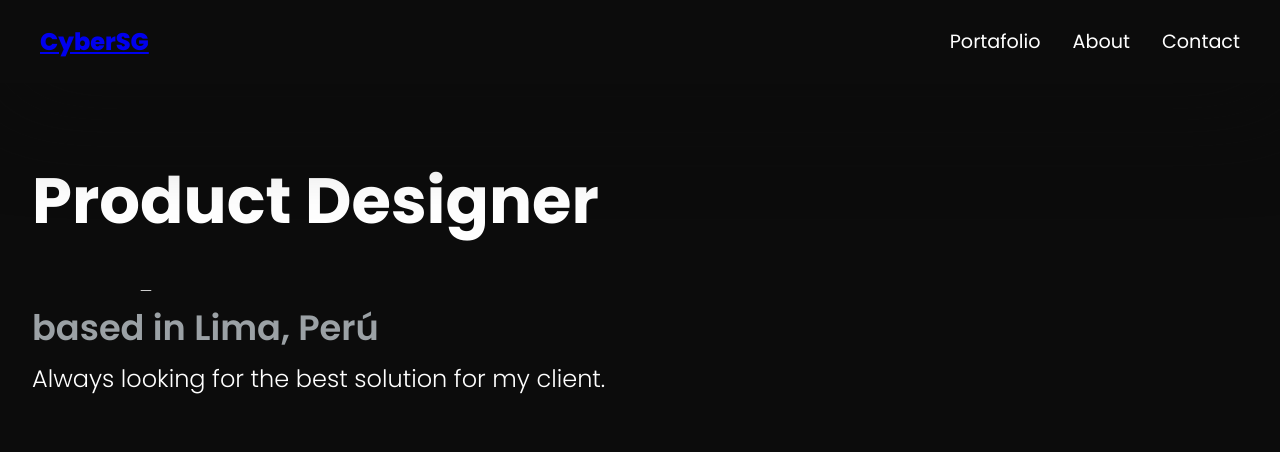
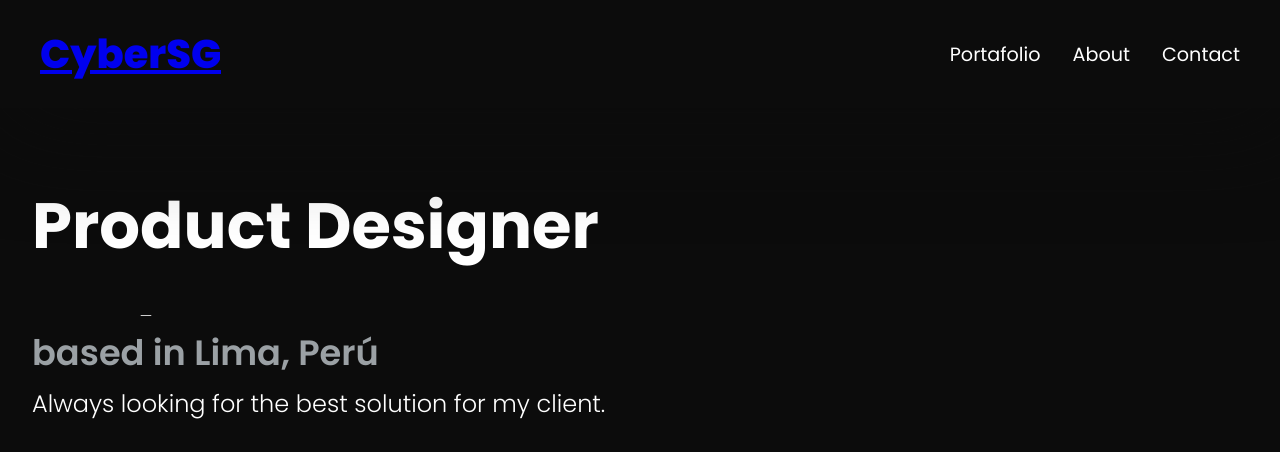
Before and after one commit to CyberSG-Zero/repository, a plain HTML site: page index.html in a window 1280 px wide. Shown: the top 452 px of the page. Drawn offline with Linux system fonts and the light colour scheme.

Commit message:
Update styles.css

```diff
--- a/assets/css/styles.css
+++ b/assets/css/styles.css
@@ -31,8 +31,9 @@ body {
 }
 
 .logo_text{
-    font-size: 1.5rem;
+    font-size: 2.5rem;
     font-weight: 800;
+    text-decoration: none;
 }
 
 .nav{
```
